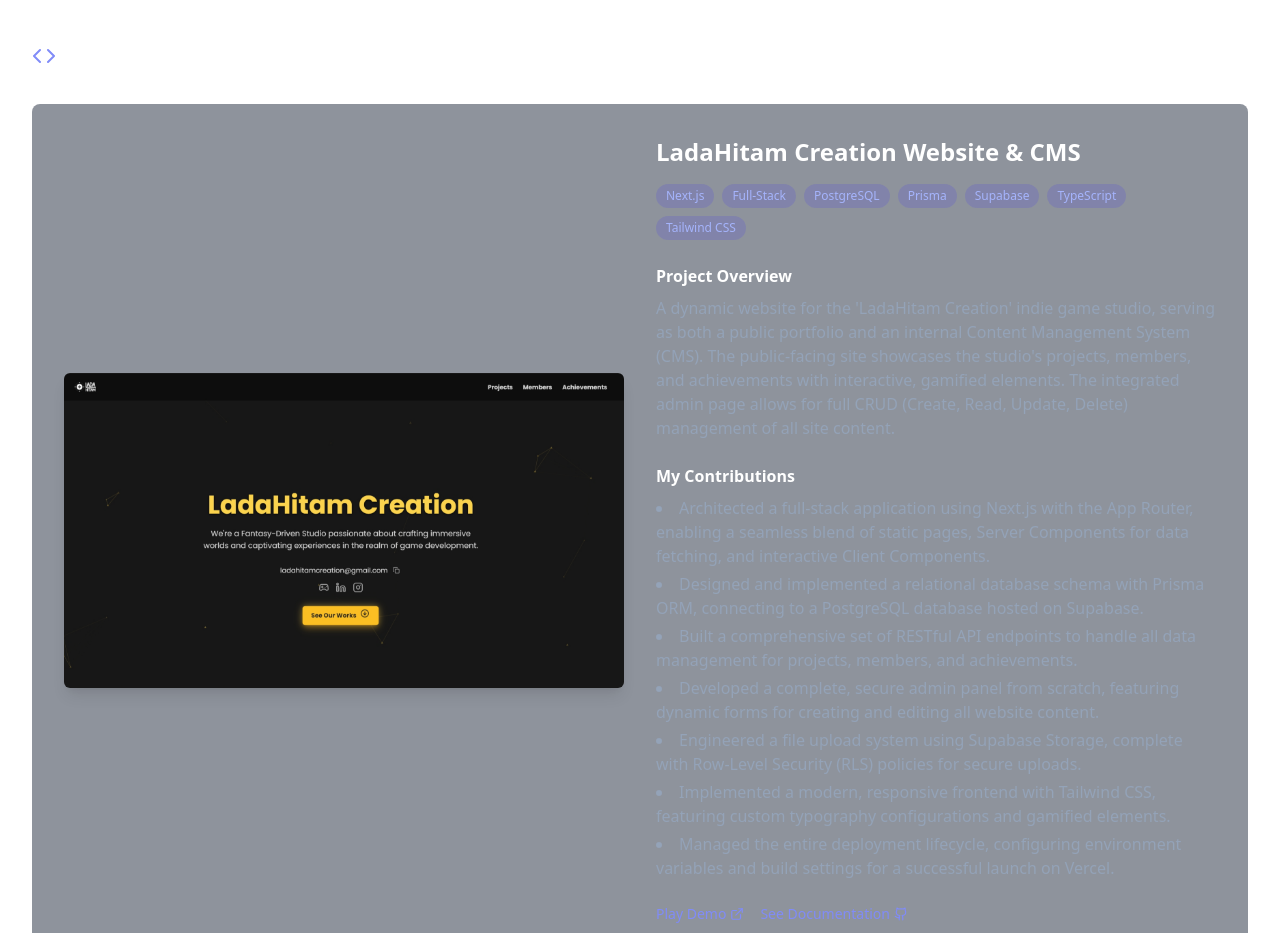
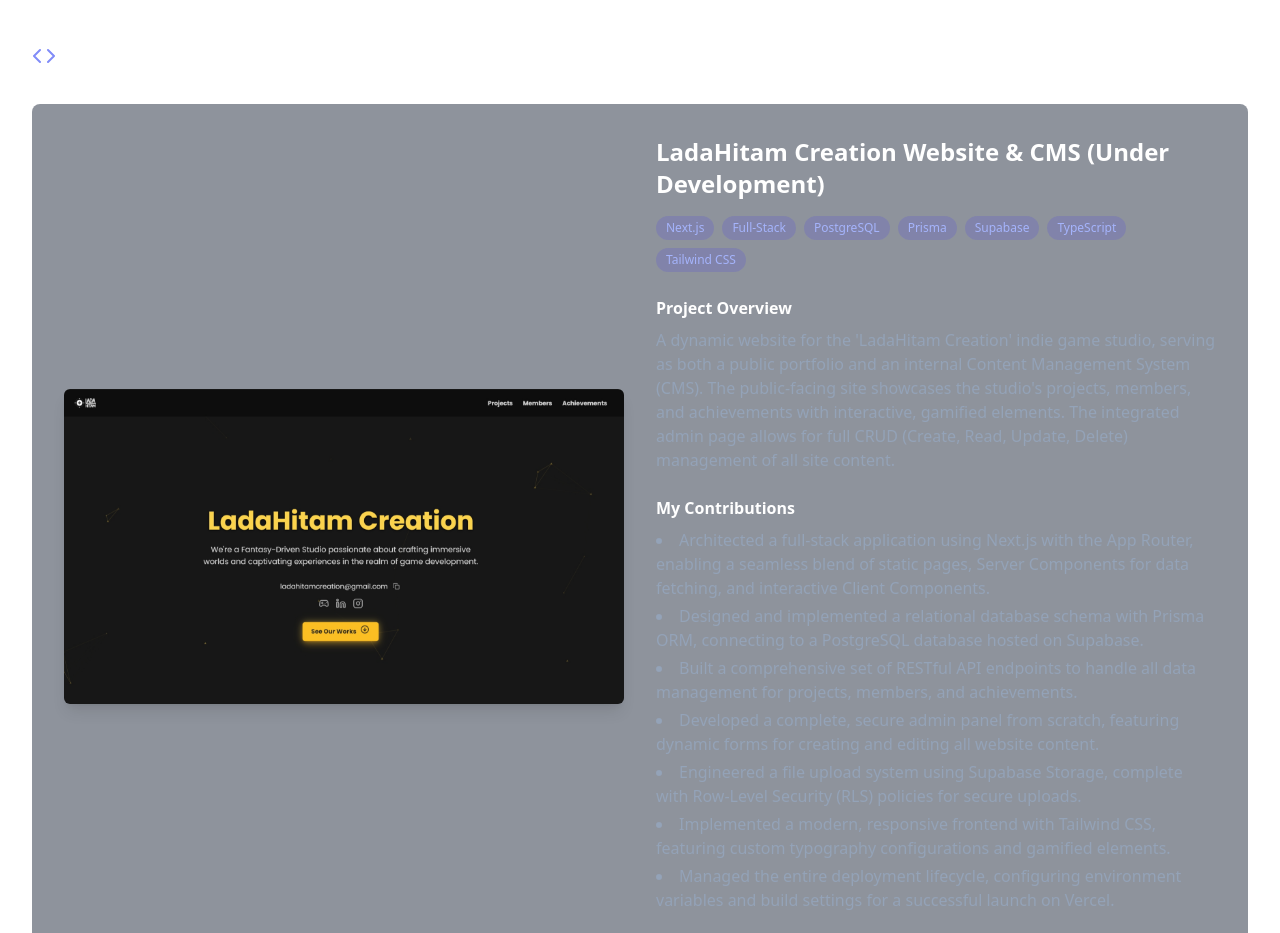
Before and after one commit to rifkisetiawan0101/My-Web-Portfolio, a React (Create React App) app in the folder frontend/: page / in a window 1280 px wide. Shown: the part 1720-2653 px from the top of the page. Built offline with nearby package versions, Linux system fonts and the light colour scheme.

Commit message:
Update data.js

```diff
--- a/frontend/src/data/data.js
+++ b/frontend/src/data/data.js
@@ -53,7 +53,7 @@
 export const projects = {
     fullstack: [
         {
-            "title": "LadaHitam Creation Website & CMS",
+            "title": "LadaHitam Creation Website & CMS (Under Development)",
             "tags": ["Next.js", "Full-Stack", "PostgreSQL", "Prisma", "Supabase", "TypeScript", "Tailwind CSS"],
             "overview": "A dynamic website for the 'LadaHitam Creation' indie game studio, serving as both a public portfolio and an internal Content Management System (CMS). The public-facing site showcases the studio's projects, members, and achievements with interactive, gamified elements. The integrated admin page allows for full CRUD (Create, Read, Update, Delete) management of all site content.",
             "contributions": [
```
